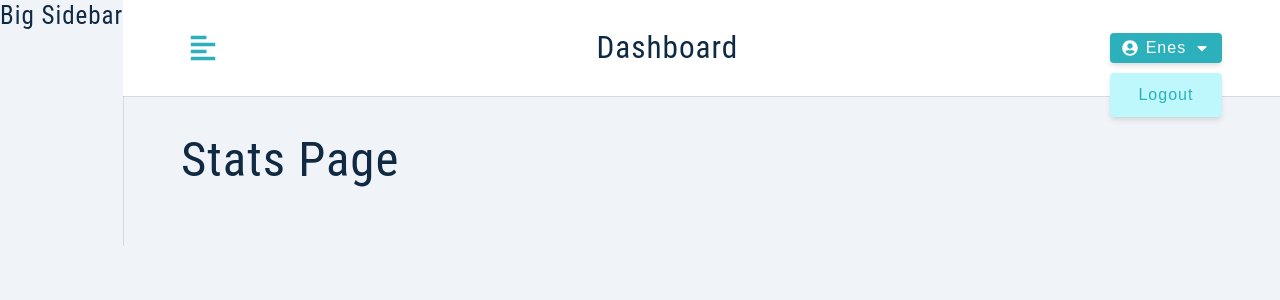
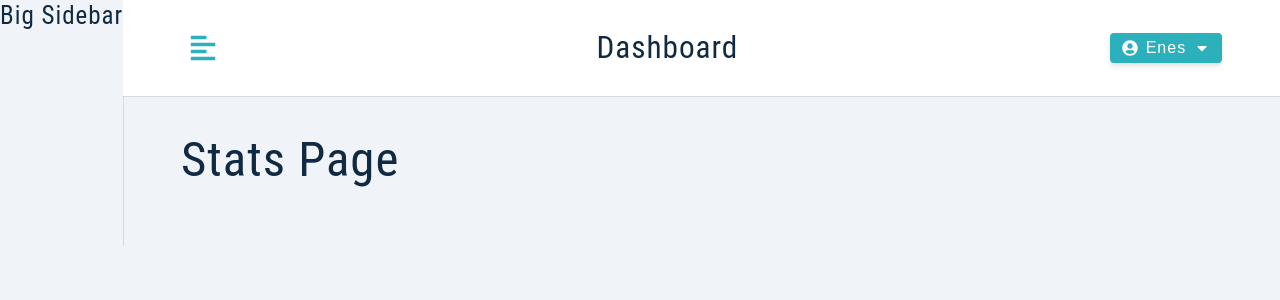
Before and after one commit to enestekin/jobify, a React (Create React App) app in the folder client/: page / in a window 1280 px wide. Shown: the top 300 px of the page. Built offline with nearby package versions, Linux system fonts and the light colour scheme; sample sign-in values are in the browser's storage.

Commit message:
toggle dropdown

```diff
--- a/client/src/components/Navbar.js
+++ b/client/src/components/Navbar.js
@@ -2,8 +2,10 @@
 import { FaAlignLeft, FaUserCircle, FaCaretDown } from 'react-icons/fa';
 import { useAppContext } from '../context/appContext';
 import Logo from './Logo';
+import { useState } from 'react';
 
 const Navbar = () => {
+  const [showLogout, setShowLogout] = useState(false);
   const { toggleSidebar } = useAppContext();
   return (
     <Wrapper>
@@ -19,13 +21,13 @@
           <button
             type='button'
             className='btn'
-            onClick={() => console.log('show hide dropdown')}
+            onClick={() => setShowLogout(!showLogout)}
           >
             <FaUserCircle />
             enes
             <FaCaretDown />
           </button>
-          <div className='dropdown show-dropdown'>
+          <div className={showLogout ? 'dropdown show-dropdown' : 'dropdown'}>
             <button
               type='button'
               className='dropdown-btn'
```
